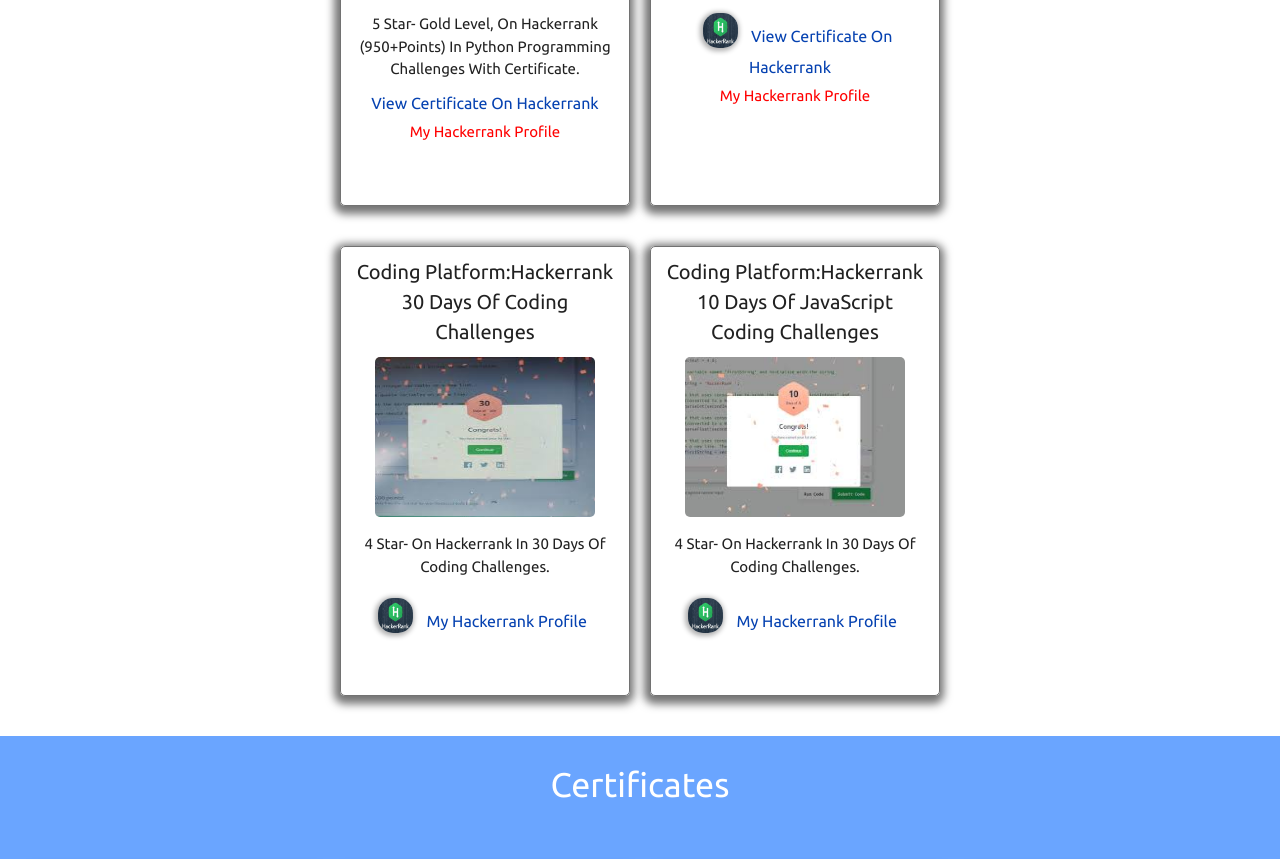
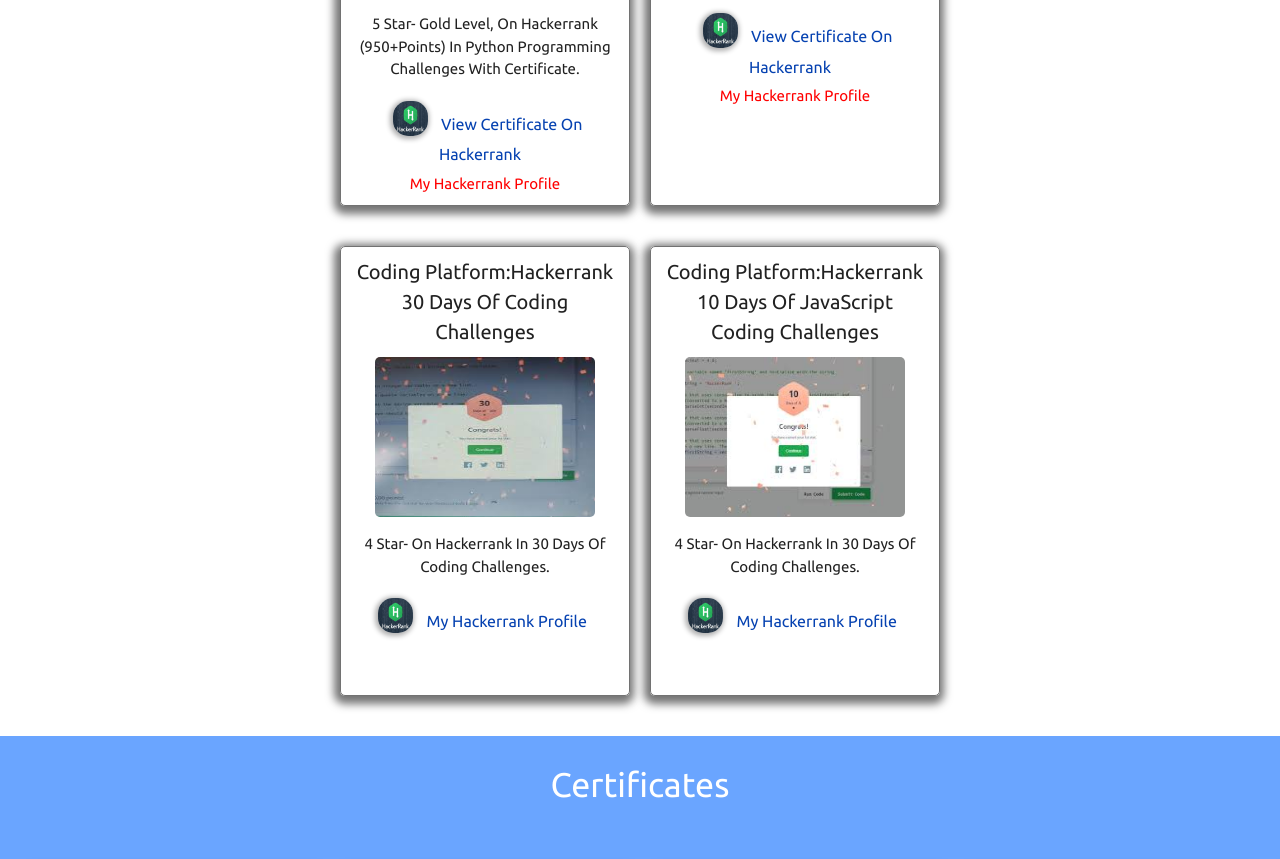
Before and after one commit to santoshkumar964887/santosh-kumar-portfolio, a plain HTML site: page index.html in a window 1280 px wide. Shown: the part 4489-5348 px from the top of the page. Drawn offline with nearby package versions, Linux system fonts and the light colour scheme.

Commit message:
debuing at production mode

```diff
--- a/index.html
+++ b/index.html
@@ -633,7 +633,7 @@
                 </div>
                 <div class="link ">
                     <a href="https://www.hackerrank.com/certificates/d84a7f477db4 " target="_blank ">
-
+                        <img src="/images/hackeranklogo.png " alt="logo of Hackerrank "/>
 
                       <p> view Certificate on hackerrank</p>
                     </a>
@@ -847,7 +847,7 @@
         </div>
 
     </section>
-    <img src="/images/hackeranklogo.png " alt="logo of Hackerrank "/>
+    <img src="/images/hackeranklogo.png" alt="icons">
     <footer class="footer ">
         <div class="section container " id="contactsec ">
             <h4 class="contactHeader center ">Contact </h4>
```
